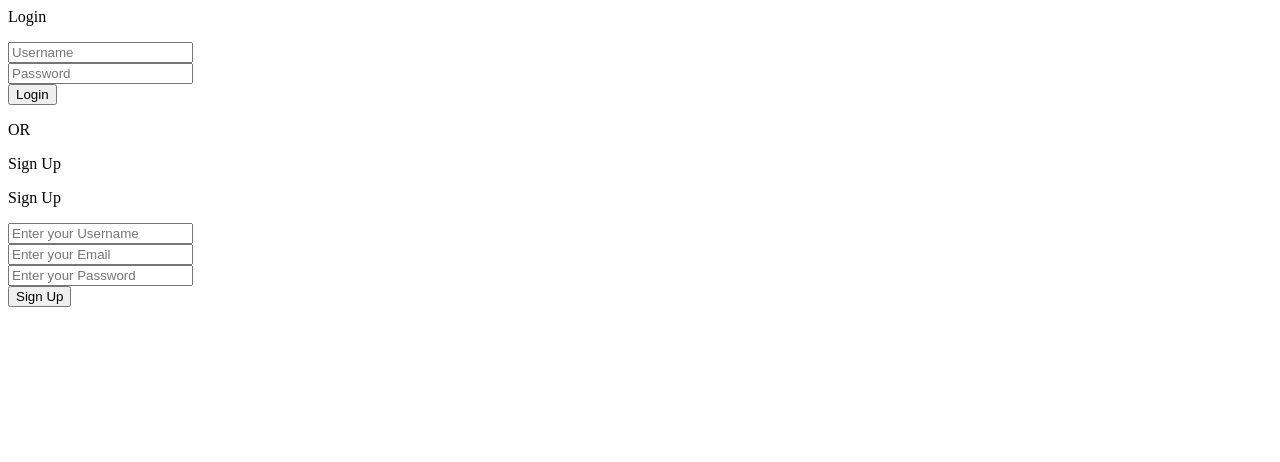
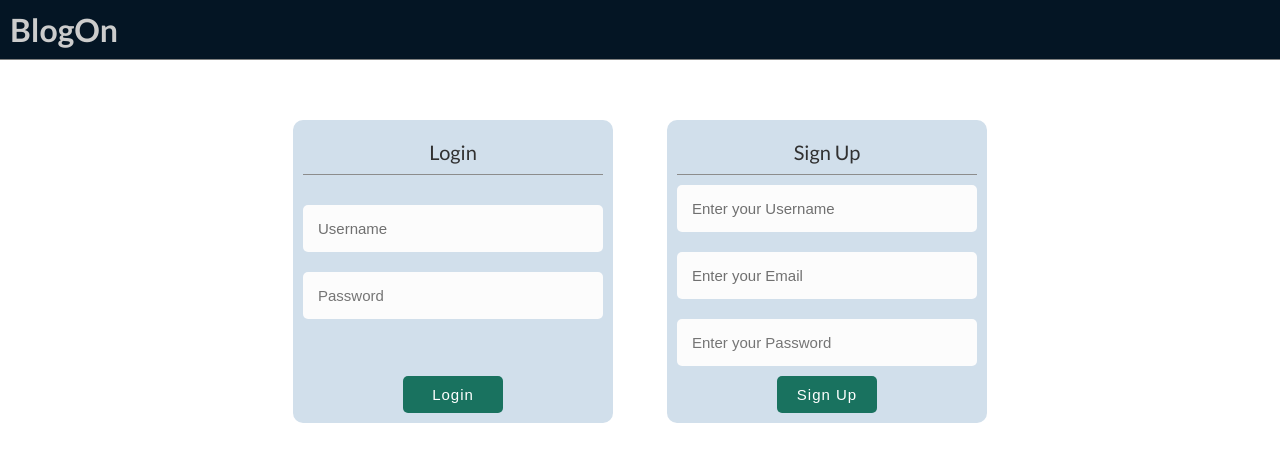
Before and after one commit to nitishchaudhary/futurely_blog, a Django app: page /account/login in a window 1280 px wide. Shown: the top 462 px of the page. Run offline with Django 4.2, Linux system fonts and the light colour scheme; parts of the project's set-up code (start-up, migrations or seed data) failed here and were passed over.

Commit message:
design:login and signup page

```diff
--- a/static/style.css
+++ b/static/style.css
@@ -15,22 +15,57 @@ body {
 .title a{
     color: rgb(37, 70, 92);
     text-decoration: none;
+    color: rgb(204, 204, 204);
 }
 .container {
-    /* width: 50%; */
     margin: 0 auto;
-    padding: 20px;
 }
 .header {
     display: flex;
     justify-content: space-between;
     padding: 10px;
+    color: rgb(240, 240, 240);
+    font-family: 'lato';
+    font-weight: 100;
+    background-color: rgb(4, 21, 36);
     border-bottom: solid 1px grey;
 }
+.auth-container {
+    display: flex;
+    padding: 10px;
+    margin: 0 auto;
+    margin-top: 50px;
+    width: 60%;
+    justify-content: space-around;
+
+}
+.login-container, .signup-container {
+    padding: 10px;
+    margin:0 auto;
+    background-color: rgb(209, 223, 235);
+    border-radius: 10px;
+    text-align: center;
+}
+.auth-container input[type="text"], .auth-container input[type="password"]{
+    background-color: rgb(252, 252, 252);
+}
+.login-form form{
+    margin-top: 20px;
+}
+.login-container button {
+    margin-top: 47px;
+}
+header {
+    font-size:20px;
+    color: rgb(49, 49, 49);
+    border-bottom: solid 1px rgb(140, 140, 140);
+    padding: 10px;
+}
 button {
-    border-radius: 20px;
+    border-radius: 5px;
     padding: 10px;
     border: none;
+    cursor: pointer;
     color: white;
     width: 100px;
     font-weight: 500;
@@ -110,7 +148,7 @@ textarea {
     border:none;
     border-radius: 5px;
 }
-input[type='text'] {
+input[type='text'], input[type="password"] {
     padding: 15px;
     margin: 10px 0;
     outline: none;
--- a/templates/home.html
+++ b/templates/home.html
@@ -1,15 +1,21 @@
-
+{% load static %}
 <html lang="en">
 <head>
     <meta charset="UTF-8">
     <meta http-equiv="X-UA-Compatible" content="IE=edge">
     <meta name="viewport" content="width=device-width, initial-scale=1.0">
-    <title>Document</title>
+    <title>BlogOn</title>
+    <link rel="stylesheet" type="text/css" href="{% static 'style.css' %}" />
 </head>
 <body>
-    <div class="right-container">
+    <div class="container">
+        <div class="header">
+            <h1 class="title"><a href="/">BlogOn</h1></a>
+        </div>
+        <div class="auth-container">
+            <div class="login-container">
                 <div class="login-form">
-          <p>Login</p>
+                    <header><p>Login</p></header>
                     <form action="account/login" autocomplete="off" method="post">
                       {% csrf_token %}
                       <input
@@ -26,8 +32,9 @@
                       /><br />
                       <button type="submit" id="submit">Login</button>
                     </form>
-          <span>OR</span>
-          <p id="login-with">Sign Up</p>
+                </div>
+            </div>
+            <div class="signup-container">
                 <div id="sign-up-form">
                     <header><p>Sign Up</p></header>
                     <form action="account/signUp" autocomplete="off" method="post">
@@ -55,5 +62,6 @@
                   </div>
             </div>
         </div>
+      </div>
 </body>
 </html>
```
Also changed, not shown: other parts of static/style.css (+31 -3 lines), blogOn/views.py (+11 -1 lines), templates/explore.html (+14 -1 lines). Lines whose indentation alone changed are shown as unchanged.
